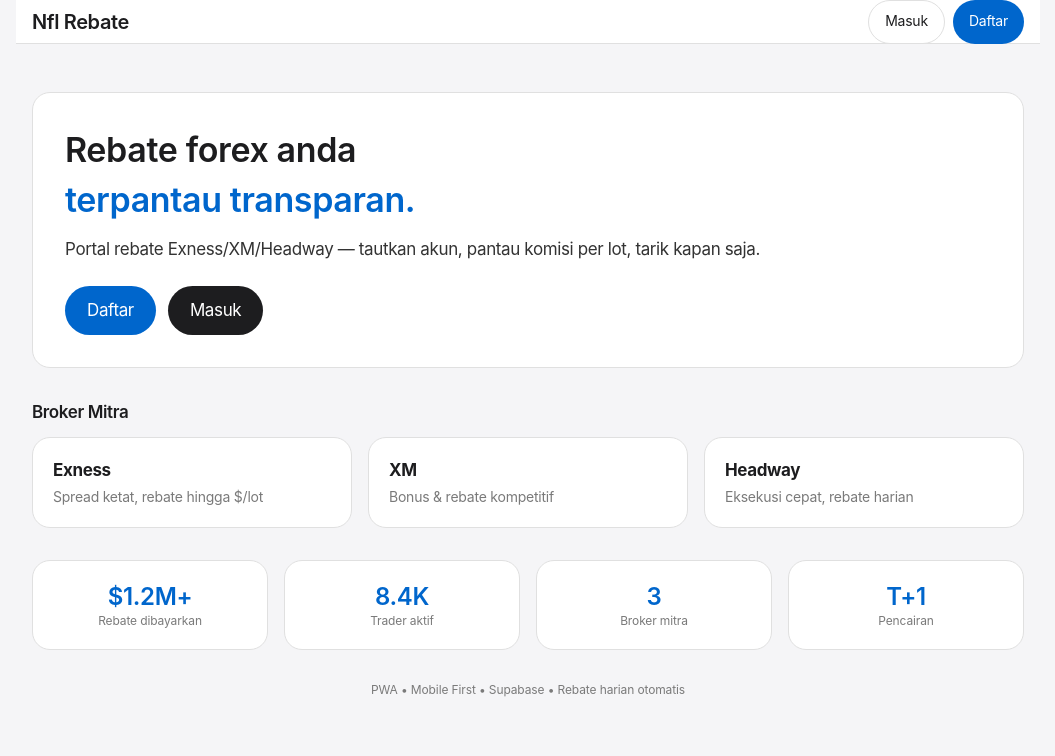
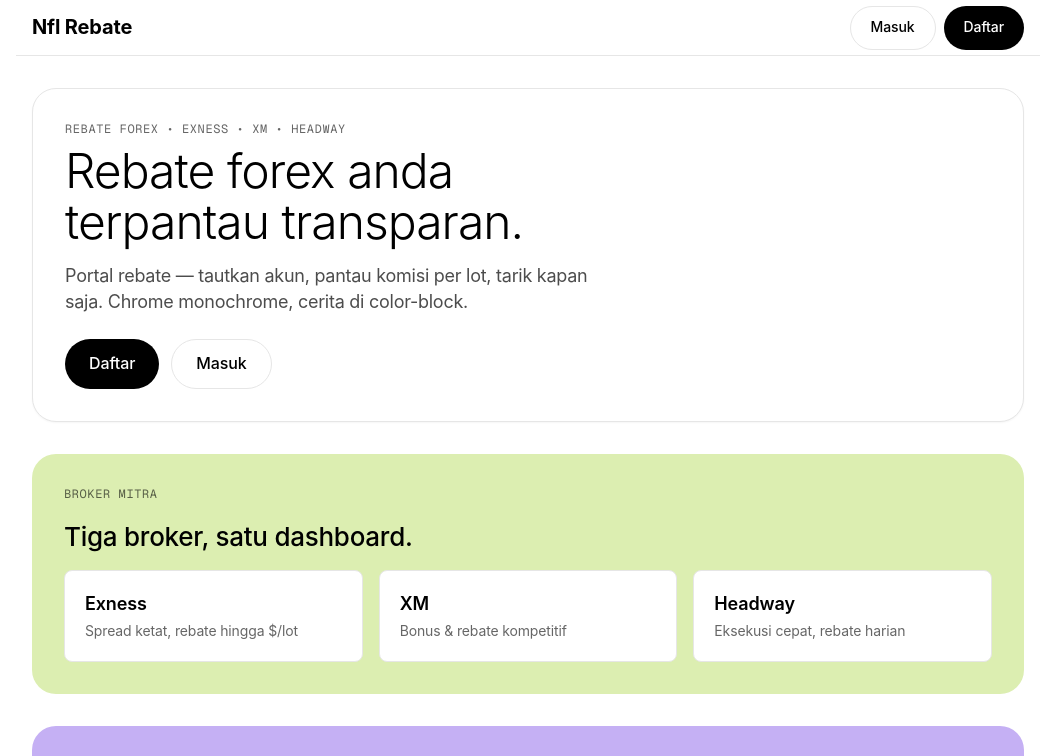
Before and after one commit to naufalirfan/nflrebate, a Next.js app: page / in a window 1280 px wide. Shown: the top 756 px of the page, without its empty margins (112-1167 px from the left). Built offline with nearby package versions, Linux system fonts and the light colour scheme.

Commit message:
[verified] figma DESIGN.md monochrome chrome + pastel blocks, pill 50px, dashed focus

```diff
--- a/src/app/(app)/layout.tsx
+++ b/src/app/(app)/layout.tsx
@@ -1,16 +1,15 @@
 import Link from "next/link";
-import { ThemeToggle } from "@/components/ThemeToggle";
 export default function AppLayout({ children }: { children: React.ReactNode }) {
   return (
     <div className="flex-1 w-full max-w-5xl mx-auto px-4 pb-12">
-      <header className="flex justify-between items-center h-[44px] bg-white dark:bg-zinc-900 border-b border-[#e0e0e0] dark:border-zinc-800 -mx-4 px-4 sticky top-0 z-10">
-        <Link href="/dashboard" className="text-[#1d1d1f] dark:text-white text-xl font-semibold tracking-[-0.374px]">Nfl Rebate</Link>
+      <header className="flex justify-between items-center h-[56px] bg-white border-b border-[#e6e6e6] -mx-4 px-4 sticky top-0 z-10">
+        <Link href="/dashboard" className="text-black text-[20px] font-bold tracking-[-0.14px]" style={{fontFeatureSettings:'"kern" 1'}}>Nfl Rebate</Link>
         <nav className="flex items-center gap-2">
-          <Link href="/dashboard" className="text-[14px] min-h-[44px] inline-flex items-center border border-[#e0e0e0] dark:border-zinc-700 rounded-full px-3 text-[#1d1d1f] dark:text-zinc-100">Dashboard</Link>
-          <Link href="/accounts" className="text-[14px] min-h-[44px] inline-flex items-center border border-[#e0e0e0] dark:border-zinc-700 rounded-full px-3 text-[#1d1d1f] dark:text-zinc-100">Akun</Link>
-          <Link href="/withdraw" className="text-[14px] min-h-[44px] inline-flex items-center border border-[#e0e0e0] dark:border-zinc-700 rounded-full px-3 text-[#1d1d1f] dark:text-zinc-100">Withdraw</Link>
-          <Link href="/admin/import" className="text-[14px] min-h-[44px] inline-flex items-center border border-[#e0e0e0] dark:border-zinc-700 rounded-full px-3 text-[#1d1d1f] dark:text-zinc-100">Import</Link>
-          <Link href="/admin/withdrawals" className="text-[14px] min-h-[44px] inline-flex items-center border border-[#e0e0e0] dark:border-zinc-700 rounded-full px-3 text-[#1d1d1f] dark:text-zinc-100">Admin WD</Link>
+          <Link href="/dashboard" className="text-[14px] min-h-[44px] inline-flex items-center bg-black text-white rounded-[50px] px-4">Dashboard</Link>
+          <Link href="/accounts" className="text-[14px] min-h-[44px] inline-flex items-center border border-[#e6e6e6] rounded-[50px] px-4 text-black bg-white">Akun</Link>
+          <Link href="/withdraw" className="text-[14px] min-h-[44px] inline-flex items-center border border-[#e6e6e6] rounded-[50px] px-4 text-black bg-white">Withdraw</Link>
+          <Link href="/admin/import" className="text-[14px] min-h-[44px] inline-flex items-center border border-[#e6e6e6] rounded-[50px] px-4 text-black bg-white">Import</Link>
+          <Link href="/admin/withdrawals" className="text-[14px] min-h-[44px] inline-flex items-center border border-[#e6e6e6] rounded-[50px] px-4 text-black bg-white">Admin WD</Link>
         </nav>
       </header>
       {children}
--- a/src/app/globals.css
+++ b/src/app/globals.css
@@ -1,33 +1,48 @@
 @import "tailwindcss";
 @custom-variant dark (&:where(.dark, .dark *));
-:root{--background:#f5f5f7;--foreground:#1d1d1f;--primary:#06c;--primary-focus:#0071e3;--hairline:#e0e0e0}
-.dark{--background:#000;--foreground:#ededed}
+/* Figma DESIGN.md tokens: monochrome chrome (#000/#fff) + pastel blocks */
+:root{
+  --background:#ffffff;
+  --foreground:#000000;
+  --primary:#000000;
+  --primary-hover:#1a1a1a;
+  --hairline:#e6e6e6;
+  --hairline-soft:#f1f1f1;
+  --surface-soft:#f7f7f5;
+  --block-lime:#dceeb1;
+  --block-lilac:#c5b0f4;
+  --block-cream:#f4ecd6;
+}
+.dark{--background:#000000;--foreground:#ffffff;--hairline:#2a2a2a;--surface-soft:#141414}
 @theme inline{--color-background:var(--background);--color-foreground:var(--foreground);--font-sans:var(--font-geist-sans);--font-mono:var(--font-geist-mono)}
-*{font-variant-ligatures:common-ligatures}
-body{background:var(--background);color:var(--foreground);font-family:"SF Pro Text",system-ui,-apple-system,BlinkMacSystemFont,sans-serif;font-size:17px;line-height:1.47;letter-spacing:-0.374px;-webkit-font-smoothing:antialiased}
-/* focus ring: single Action Blue */
-:focus-visible{outline:2px solid #0071e3;outline-offset:2px}
-/* auth: Apple parchment + pearl, single Action Blue — pipsbackfx shape, Apple tokens */
-.pbfx-wrap{min-height:100dvh;background:#f5f5f7;display:flex;flex-direction:column}
-.pbfx-header{height:44px;background:#000;display:flex;align-items:center;justify-content:space-between;padding:0 20px}
-.pbfx-logo{color:#fff;font-weight:600;letter-spacing:-0.12px;font-family:"SF Pro Display",system-ui,-apple-system,sans-serif}
-.pbfx-logo span{color:#2997ff}
-.pbfx-nav{display:flex;gap:16px;align-items:center;color:#cccccc;font-size:12px;letter-spacing:-0.12px}
-.pbfx-nav a{color:#fff}.pbfx-nav a.active{color:#2997ff;font-weight:400}
-.pbfx-lang{border:1px solid #333;border-radius:9999px;padding:4px 10px;font-size:12px;color:#fff}
+*{font-variant-ligatures:common-ligatures;font-feature-settings:"kern" 1}
+body{background:var(--background);color:var(--foreground);font-family:Inter,"SF Pro Text",system-ui,-apple-system,BlinkMacSystemFont,sans-serif;font-size:16px;line-height:1.45;letter-spacing:-0.14px;-webkit-font-smoothing:antialiased}
+/* Figma: dashed 2px focus, pill geometry */
+:focus-visible{outline:2px dashed #000;outline-offset:2px}
+.dark :focus-visible{outline-color:#fff}
+/* auth: Figma monochrome pill + pastel block canvas */
+.pbfx-wrap{min-height:100dvh;background:var(--background);display:flex;flex-direction:column}
+.pbfx-header{height:56px;background:var(--background);border-bottom:1px solid var(--hairline);display:flex;align-items:center;justify-content:space-between;padding:0 20px}
+.pbfx-logo{color:var(--foreground);font-weight:700;letter-spacing:-0.14px;font-size:20px}
+.pbfx-logo span{color:var(--foreground)}
+.pbfx-nav{display:flex;gap:16px;align-items:center;color:#6b7280;font-size:14px;letter-spacing:-0.14px}
+.pbfx-nav a{color:var(--foreground);font-weight:400}
+.pbfx-lang{border:1px solid var(--hairline);border-radius:50px;padding:4px 10px;font-size:12px;color:var(--foreground);background:var(--surface-soft)}
 .pbfx-main{flex:1;display:flex;align-items:center;justify-content:center;padding:32px 16px}
-.pbfx-card{width:100%;max-width:420px;background:#fff;border:1px solid #e0e0e0;border-radius:18px;padding:28px 24px;display:flex;flex-direction:column;gap:12px}
-.pbfx-card h2{font-size:17px;font-weight:600;letter-spacing:-0.374px;color:#1d1d1f;text-align:center;margin-bottom:4px;text-transform:none}
-.pbfx-field{display:flex;align-items:center;gap:10px;border:1px solid #e0e0e0;border-radius:9999px;padding:0 14px;background:#fff;height:44px}
-.pbfx-field input{flex:1;border:0;outline:0;background:transparent;padding:0;font-size:17px;letter-spacing:-0.374px;color:#1d1d1f}
-.pbfx-ico{color:#7a7a7a;font-size:14px}
-.pbfx-eye{font-size:14px;color:#06c;font-weight:400;white-space:nowrap}
-.pbfx-err{font-size:14px;letter-spacing:-0.224px;color:#dc2626;background:#fef2f2;border:1px solid #fecaca;border-radius:11px;padding:10px 12px}
-.pbfx-btn{border-radius:9999px;background:#06c;color:#fff;font-weight:400;font-size:17px;letter-spacing:-0.374px;padding:11px 22px;min-height:44px;border:0}
-.pbfx-btn:active{transform:scale(0.95)}
-.pbfx-lost{font-size:14px;letter-spacing:-0.224px;color:#06c;text-align:center}
-.pbfx-signup{font-size:14px;letter-spacing:-0.224px;color:#7a7a7a;text-align:center}.pbfx-signup a{color:#06c;font-weight:400}
-.nfl-card{background:#fff;border:1px solid #e0e0e0;border-radius:18px;padding:24px}
-.nfl-btn{background:#06c;color:#fff;border-radius:9999px;padding:11px 22px;font-size:17px;letter-spacing:-0.374px;min-height:44px;border:0}
-.nfl-btn:active{transform:scale(0.95)}
-.nfl-input{height:44px;border-radius:9999px;border:1px solid #e0e0e0;padding:0 16px;font-size:17px;letter-spacing:-0.374px}
+.pbfx-card{width:100%;max-width:420px;background:var(--background);border:1px solid var(--hairline);border-radius:24px;padding:28px 24px;display:flex;flex-direction:column;gap:12px;box-shadow:0 1px 2px rgba(0,0,0,.04)}
+.pbfx-card h2{font-size:26px;font-weight:540;letter-spacing:-0.26px;color:var(--foreground);text-align:center;margin-bottom:4px}
+.pbfx-field{display:flex;align-items:center;gap:10px;border:1px solid var(--hairline);border-radius:50px;padding:0 14px;background:var(--background);height:44px}
+.pbfx-field:focus-within{border-color:var(--foreground)}
+.pbfx-field input{flex:1;border:0;outline:0;background:transparent;padding:0;font-size:16px;letter-spacing:-0.14px;color:var(--foreground)}
+.pbfx-ico{color:#9ca3af;font-size:14px}
+.pbfx-eye{font-size:14px;color:var(--foreground);font-weight:480;white-space:nowrap}
+.pbfx-err{font-size:14px;letter-spacing:-0.14px;color:#dc2626;background:#fef2f2;border:1px solid #fecaca;border-radius:8px;padding:10px 12px}
+.pbfx-btn{border-radius:50px;background:var(--primary);color:#fff;font-weight:480;font-size:16px;letter-spacing:-0.10px;padding:11px 20px;min-height:44px;border:0}
+.pbfx-btn:active{transform:scale(0.97)}
+.pbfx-lost{font-size:14px;letter-spacing:-0.14px;color:var(--foreground);text-align:center;text-decoration:underline;text-underline-offset:2px}
+.pbfx-signup{font-size:14px;letter-spacing:-0.14px;color:#6b7280;text-align:center}.pbfx-signup a{color:var(--foreground);font-weight:480;text-decoration:underline;text-underline-offset:2px}
+.nfl-card{background:var(--background);border:1px solid var(--hairline);border-radius:24px;padding:24px;box-shadow:0 1px 2px rgba(0,0,0,.04)}
+.nfl-btn{background:var(--primary);color:#fff;border-radius:50px;padding:11px 20px;font-size:16px;letter-spacing:-0.10px;min-height:44px;border:0;font-weight:480}
+.nfl-btn:active{transform:scale(0.97)}
+.nfl-input{height:44px;border-radius:50px;border:1px solid var(--hairline);padding:0 16px;font-size:16px;letter-spacing:-0.14px}
+.nfl-input:focus{border-color:var(--foreground);outline:none}
--- a/src/app/layout.tsx
+++ b/src/app/layout.tsx
@@ -9,7 +9,7 @@ export const metadata: Metadata = {
   description: "Portal rebate Exness, XM, dan Headway — pantau komisi lot anda real-time.",
   manifest: "/manifest.json",
 };
-export const viewport: Viewport = { themeColor: "#f5f5f7" };
+export const viewport: Viewport = { themeColor: "#ffffff" };
 const themeScript = `try{var t=localStorage.getItem("theme");var m=window.matchMedia("(prefers-color-scheme:dark)").matches?"dark":"light";var r=t==="system"||!t?m:t;document.documentElement.classList.add(r)}catch(e){};try{var h=window.location.hash;if(h&&h.indexOf("access_token")>-1){var r2=(h.indexOf("type=recovery")>-1)?"/reset-password":"/dashboard";if(window.location.pathname==="/"||window.location.pathname==="/login"||window.location.pathname==="/register"){window.location.replace(r2+h)}};}catch(e2){}`;
 export default function RootLayout({ children }: { children: React.ReactNode }) {
   return (
--- a/src/app/page.tsx
+++ b/src/app/page.tsx
@@ -1,39 +1,42 @@
 import Link from "next/link";
-import { ThemeToggle } from "@/components/ThemeToggle";
 export default function Home(){
   return (
-    <div className="flex-1 flex flex-col items-center bg-[#f5f5f7]">
-      <nav className="w-full max-w-5xl flex justify-between items-center h-[44px] px-4 bg-white dark:bg-zinc-900 border-b border-[#e0e0e0] dark:border-zinc-800">
-        <b className="text-[#1d1d1f] dark:text-white text-xl font-semibold tracking-[-0.374px]">Nfl Rebate</b>
+    <div className="flex-1 flex flex-col items-center bg-white">
+      <nav className="w-full max-w-5xl flex justify-between items-center h-[56px] px-4 bg-white border-b border-[#e6e6e6] sticky top-0 z-10">
+        <b className="text-black text-[20px] font-bold tracking-[-0.14px]" style={{fontFeatureSettings:'"kern" 1'}}>Nfl Rebate</b>
         <div className="flex gap-2 items-center">
-          <Link href="/login" className="px-4 py-2 min-h-[44px] inline-flex items-center text-[14px] tracking-[-0.224px] border border-[#e0e0e0] dark:border-zinc-700 rounded-full bg-white dark:bg-zinc-800 dark:text-zinc-100 text-[#1d1d1f]">Masuk</Link>
-          <Link href="/register" className="px-4 py-2 min-h-[44px] inline-flex items-center text-[14px] tracking-[-0.224px] bg-[#06c] text-white rounded-full">Daftar</Link>
+          <Link href="/login" className="px-5 py-2 min-h-[44px] inline-flex items-center text-[14px] font-medium tracking-[-0.10px] border border-[#e6e6e6] rounded-[50px] bg-white text-black">Masuk</Link>
+          <Link href="/register" className="px-5 py-2 min-h-[44px] inline-flex items-center text-[14px] font-medium tracking-[-0.10px] bg-black text-white rounded-[50px]">Daftar</Link>
         </div>
       </nav>
-      <main className="flex-1 w-full max-w-5xl px-4 py-12 flex flex-col gap-8">
-        <div className="rounded-[18px] bg-white dark:bg-zinc-800 border border-[#e0e0e0] dark:border-zinc-700 p-8">
-          <h1 className="text-[34px] font-semibold leading-[1.47] tracking-[-0.374px] text-[#1d1d1f] dark:text-white">Rebate forex anda<br/><span className="text-[#06c]">terpantau transparan.</span></h1>
-          <p className="mt-3 text-[17px] leading-[1.47] tracking-[-0.374px] text-[#333] dark:text-zinc-300">Portal rebate Exness/XM/Headway — tautkan akun, pantau komisi per lot, tarik kapan saja.</p>
+      <main className="flex-1 w-full max-w-5xl px-4 py-8 flex flex-col gap-8">
+        <div className="rounded-[24px] bg-white border border-[#e6e6e6] p-8 shadow-[0_1px_2px_rgba(0,0,0,.04)]">
+          <p className="text-[12px] font-mono uppercase tracking-[0.6px] text-black/60">Rebate forex • Exness • XM • Headway</p>
+          <h1 className="mt-2 text-[40px] md:text-[48px] font-[340] leading-[1.05] tracking-[-0.96px] text-black" style={{fontFeatureSettings:'"kern" 1'}}>Rebate forex anda<br/>terpantau transparan.</h1>
+          <p className="mt-4 text-[18px] leading-[1.45] tracking-[-0.26px] text-black/70 max-w-[48ch]">Portal rebate — tautkan akun, pantau komisi per lot, tarik kapan saja. Chrome monochrome, cerita di color-block.</p>
           <div className="mt-6 flex gap-3">
-            <Link href="/register" className="px-[22px] py-3 min-h-[44px] inline-flex items-center bg-[#06c] text-white rounded-full text-[17px] tracking-[-0.374px]">Daftar</Link>
-            <Link href="/login" className="px-[22px] py-3 min-h-[44px] inline-flex items-center bg-[#1d1d1f] text-white rounded-full text-[17px] tracking-[-0.374px]">Masuk</Link>
+            <Link href="/register" className="px-6 py-3 min-h-[44px] inline-flex items-center bg-black text-white rounded-[50px] text-[16px] font-medium tracking-[-0.10px]">Daftar</Link>
+            <Link href="/login" className="px-6 py-3 min-h-[44px] inline-flex items-center bg-white text-black border border-[#e6e6e6] rounded-[50px] text-[16px] font-medium tracking-[-0.10px]">Masuk</Link>
           </div>
         </div>
-        <div>
-          <h2 className="font-semibold text-[17px] tracking-[-0.374px] mb-3 text-[#1d1d1f] dark:text-white">Broker Mitra</h2>
+        <div className="rounded-[24px] p-8 flex flex-col gap-4" style={{background:"#dceeb1"}}>
+          <p className="text-[12px] font-mono uppercase tracking-[0.6px] text-black/60">Broker Mitra</p>
+          <h2 className="text-[26px] font-[540] leading-[1.35] tracking-[-0.26px] text-black">Tiga broker, satu dashboard.</h2>
           <div className="grid grid-cols-1 md:grid-cols-3 gap-4">
-            <div className="bg-white dark:bg-zinc-800 border border-[#e0e0e0] dark:border-zinc-700 rounded-[18px] p-5"><b className="text-[#1d1d1f] dark:text-white text-[17px] tracking-[-0.374px]">Exness</b><p className="text-sm tracking-[-0.224px] text-[#7a7a7a] dark:text-zinc-400 mt-1">Spread ketat, rebate hingga $/lot</p></div>
-            <div className="bg-white dark:bg-zinc-800 border border-[#e0e0e0] dark:border-zinc-700 rounded-[18px] p-5"><b className="text-[#1d1d1f] dark:text-white text-[17px] tracking-[-0.374px]">XM</b><p className="text-sm tracking-[-0.224px] text-[#7a7a7a] dark:text-zinc-400 mt-1">Bonus &amp; rebate kompetitif</p></div>
-            <div className="bg-white dark:bg-zinc-800 border border-[#e0e0e0] dark:border-zinc-700 rounded-[18px] p-5"><b className="text-[#1d1d1f] dark:text-white text-[17px] tracking-[-0.374px]">Headway</b><p className="text-sm tracking-[-0.224px] text-[#7a7a7a] dark:text-zinc-400 mt-1">Eksekusi cepat, rebate harian</p></div>
+            <div className="bg-white border border-[#e6e6e6] rounded-[8px] p-5"><b className="text-black text-[18px] font-semibold">Exness</b><p className="text-[14px] tracking-[-0.14px] text-black/60 mt-1">Spread ketat, rebate hingga $/lot</p></div>
+            <div className="bg-white border border-[#e6e6e6] rounded-[8px] p-5"><b className="text-black text-[18px] font-semibold">XM</b><p className="text-[14px] tracking-[-0.14px] text-black/60 mt-1">Bonus &amp; rebate kompetitif</p></div>
+            <div className="bg-white border border-[#e6e6e6] rounded-[8px] p-5"><b className="text-black text-[18px] font-semibold">Headway</b><p className="text-[14px] tracking-[-0.14px] text-black/60 mt-1">Eksekusi cepat, rebate harian</p></div>
           </div>
         </div>
-        <div className="grid grid-cols-2 md:grid-cols-4 gap-4">
-          <div className="bg-white dark:bg-zinc-800 border border-[#e0e0e0] dark:border-zinc-700 rounded-[18px] p-5 text-center"><p className="text-2xl font-semibold text-[#06c]">$1.2M+</p><p className="text-xs tracking-[-0.12px] text-[#7a7a7a] dark:text-zinc-400">Rebate dibayarkan</p></div>
-          <div className="bg-white dark:bg-zinc-800 border border-[#e0e0e0] dark:border-zinc-700 rounded-[18px] p-5 text-center"><p className="text-2xl font-semibold text-[#06c]">8.4K</p><p className="text-xs tracking-[-0.12px] text-[#7a7a7a] dark:text-zinc-400">Trader aktif</p></div>
-          <div className="bg-white dark:bg-zinc-800 border border-[#e0e0e0] dark:border-zinc-700 rounded-[18px] p-5 text-center"><p className="text-2xl font-semibold text-[#06c]">3</p><p className="text-xs tracking-[-0.12px] text-[#7a7a7a] dark:text-zinc-400">Broker mitra</p></div>
-          <div className="bg-white dark:bg-zinc-800 border border-[#e0e0e0] dark:border-zinc-700 rounded-[18px] p-5 text-center"><p className="text-2xl font-semibold text-[#06c]">T+1</p><p className="text-xs tracking-[-0.12px] text-[#7a7a7a] dark:text-zinc-400">Pencairan</p></div>
+        <div className="rounded-[24px] p-8" style={{background:"#c5b0f4"}}>
+          <div className="grid grid-cols-2 md:grid-cols-4 gap-4">
+            <div className="bg-white border border-[#e6e6e6] rounded-[8px] p-5 text-center"><p className="text-2xl font-bold text-black">$1.2M+</p><p className="text-xs tracking-[0.54px] font-mono uppercase text-black/60">Rebate dibayarkan</p></div>
+            <div className="bg-white border border-[#e6e6e6] rounded-[8px] p-5 text-center"><p className="text-2xl font-bold text-black">8.4K</p><p className="text-xs tracking-[0.54px] font-mono uppercase text-black/60">Trader aktif</p></div>
+            <div className="bg-white border border-[#e6e6e6] rounded-[8px] p-5 text-center"><p className="text-2xl font-bold text-black">3</p><p className="text-xs tracking-[0.54px] font-mono uppercase text-black/60">Broker mitra</p></div>
+            <div className="bg-white border border-[#e6e6e6] rounded-[8px] p-5 text-center"><p className="text-2xl font-bold text-black">T+1</p><p className="text-xs tracking-[0.54px] font-mono uppercase text-black/60">Pencairan</p></div>
+          </div>
         </div>
-        <p className="text-xs tracking-[-0.12px] text-[#7a7a7a] text-center">PWA • Mobile First • Supabase • Rebate harian otomatis</p>
+        <p className="text-xs tracking-[0.6px] font-mono uppercase text-black/40 text-center">PWA • Mobile First • Supabase • Rebate harian otomatis</p>
       </main>
     </div>
   )
```
Also changed, not shown: src/app/(app)/admin/withdrawals/WithdrawalsAdminClient.tsx (+15 -15 lines), src/app/(app)/dashboard/DashboardClient.tsx (+18 -18 lines), src/app/(app)/withdraw/WithdrawClient.tsx (+17 -17 lines), 1 other file (tests, documents, lock files or other folders).
